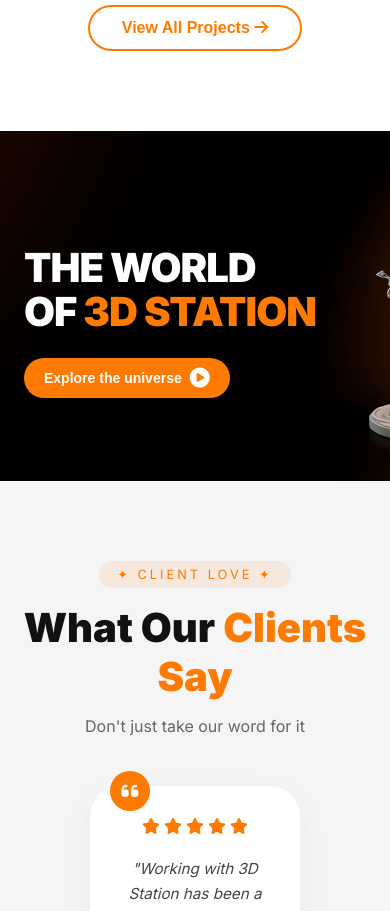
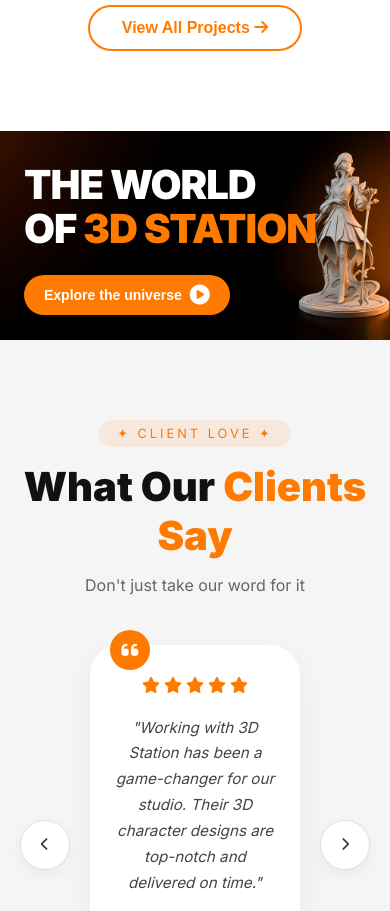
Before and after one commit to syedahsan2/3D-Craft-Station, a React (Vite) app: page / in a window 390 px wide. Shown: the part 4180-5091 px from the top of the page. Built offline with nearby package versions, Linux system fonts and the light colour scheme.

Commit message:
changes_new

```diff
--- a/src/components/WorldSection/WorldSection.css
+++ b/src/components/WorldSection/WorldSection.css
@@ -16,7 +16,7 @@
 /* ✅ Mobile - Same image with adjusted height & position */
 @media (max-width: 768px) {
     .world-section {
-        min-height: 350px;
+        min-height: 200px;
         background-position: center 15%;
     }
 }
@@ -35,7 +35,7 @@
     position: relative;
     z-index: 10;
     align-items: center;
-    padding: 0 1.5rem;
+    padding: 0 1.5rem 25px;
 }
 
 @media (min-width: 1024px) {
--- a/src/styles/GlobalStyles.css
+++ b/src/styles/GlobalStyles.css
@@ -770,7 +770,7 @@
     position: relative;
     z-index: 10;
     align-items: center;
-    padding: 0 1.5rem;
+    padding: 0 1.5rem 25px;
 }
 @media (min-width: 1024px) { .world-container { grid-template-columns: repeat(12, 1fr); } }
 .world-content {
```
